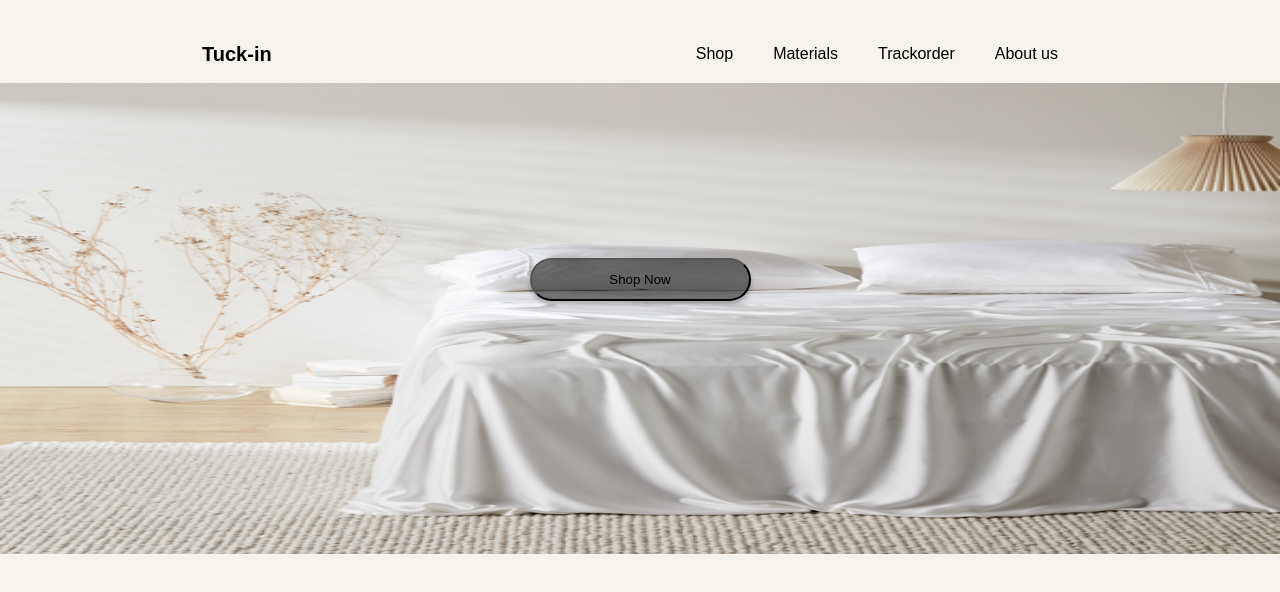
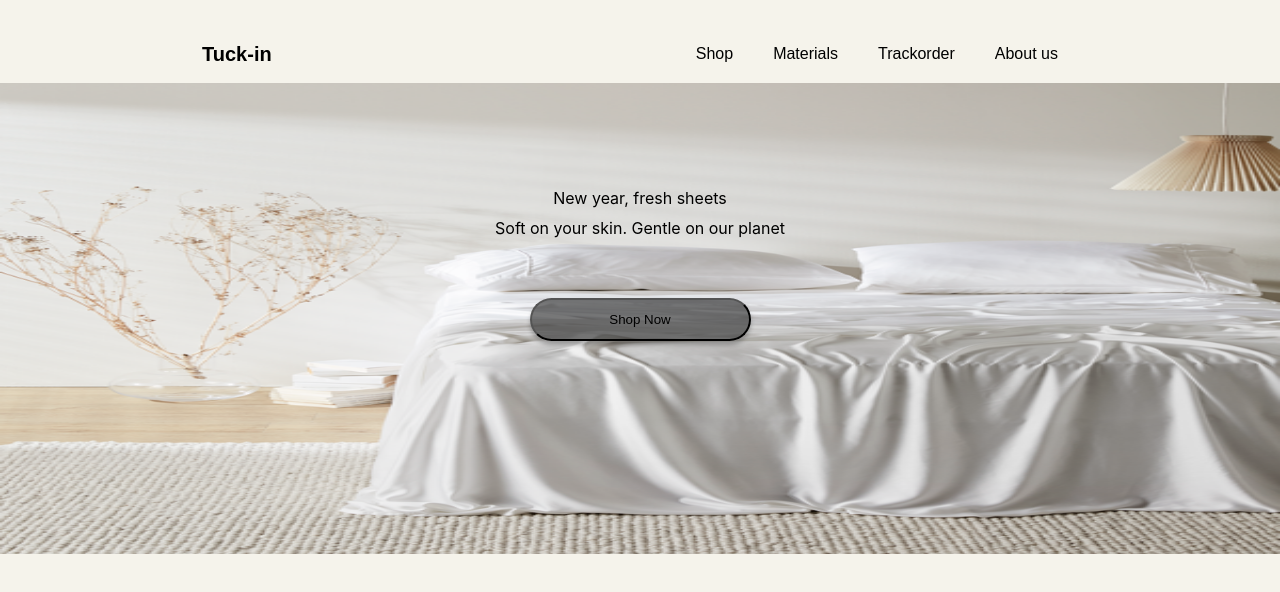
Before and after one commit to Rockschoff/tuckinFrontEnd, a React (Create React App) app: page / in a window 1280 px wide. Shown: the top 592 px of the page. Built offline with nearby package versions, Linux system fonts and the light colour scheme; no server answers.

Commit message:
add hero text

```diff
--- a/src/pages/Home.css
+++ b/src/pages/Home.css
@@ -114,3 +114,19 @@ img .conclusion-image {
 
   color: #4f3343;
 }
+
+.hero-text-one {
+  z-index: 1;
+  position: relative;
+
+  top: -370px;
+  background-color: transparent;
+}
+
+.hero-text-two {
+  z-index: 1;
+  position: relative;
+
+  top: -360px;
+  background-color: transparent;
+}
--- a/src/pages/Home.js
+++ b/src/pages/Home.js
@@ -14,6 +14,8 @@ function Home() {
     <div className="Home">
       <div className="hero">
         <img src={hero} className="hero-pic" />
+        <p className="hero-text-one">New year, fresh sheets </p>
+        <p className="hero-text-two">Soft on your skin. Gentle on our planet</p>
         <Link>
           <button
             className="hero-button"
```
Also changed, not shown: 1 other file (tests, documents, lock files or other folders).
